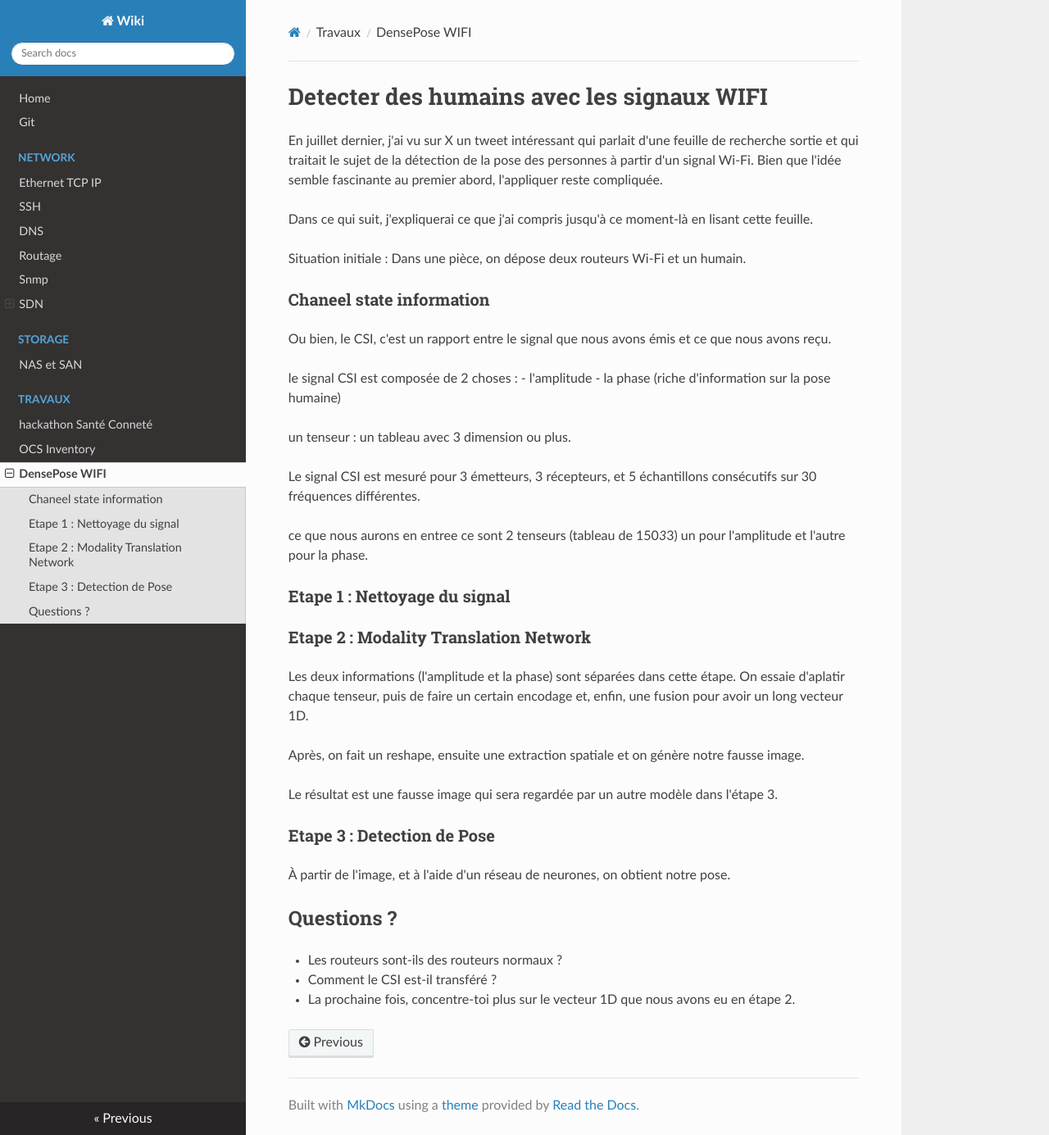
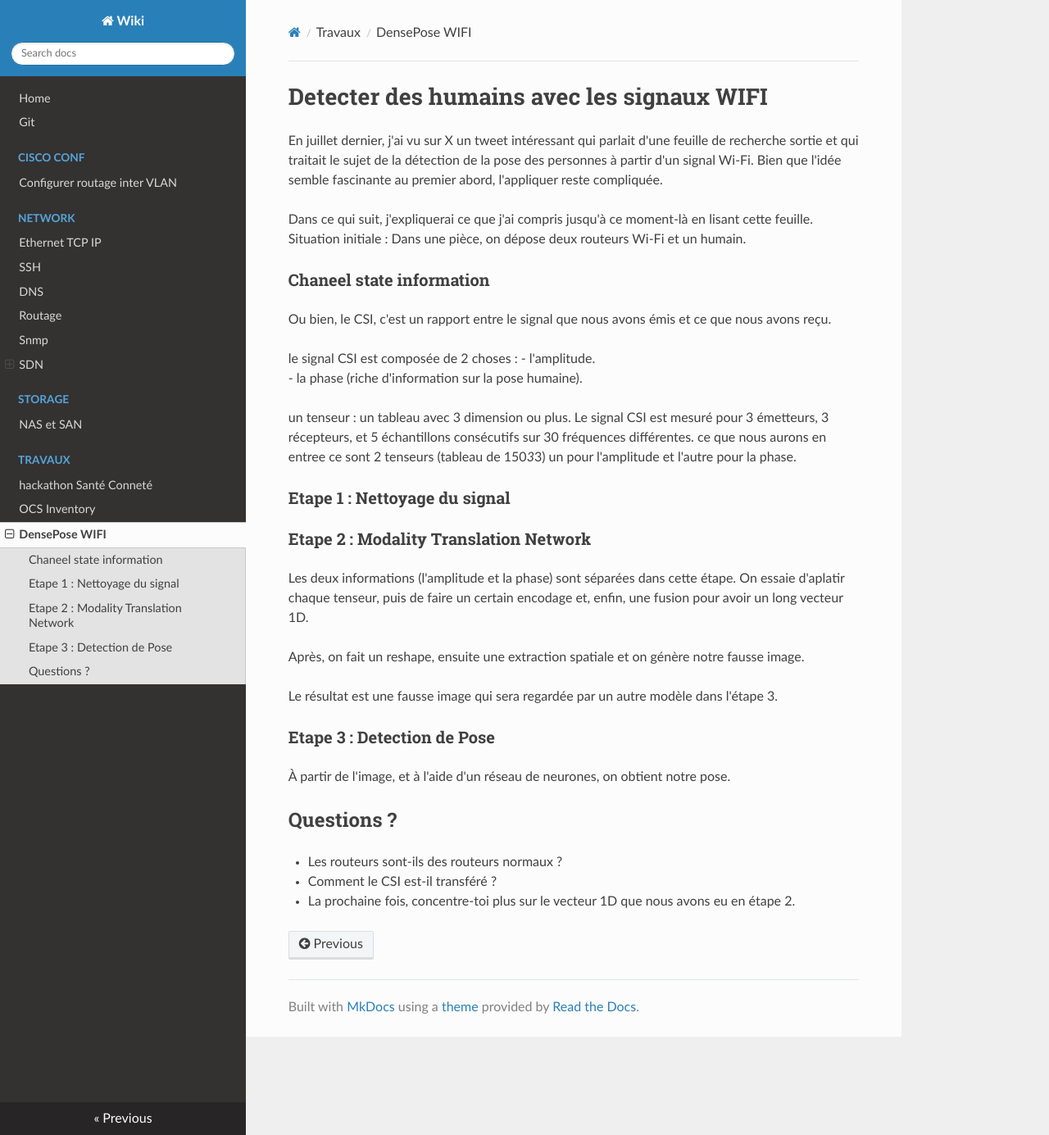
Before and after one commit to kiritogami/wiki, an MkDocs documentation site: the page built from docs/study/densePose.md, in a window 1280 px wide and 1385 px high. Shown: the whole window at 82% size. Built offline with MkDocs 1.6.1, drawn with Linux system fonts in a browser that asks for light colours; nearby versions of some CDN libraries.

Commit message:
add section ciso

```diff
--- a/docs/study/densePose.md
+++ b/docs/study/densePose.md
@@ -3,7 +3,6 @@
 En juillet dernier, j'ai vu sur X un tweet intéressant qui parlait d'une feuille de recherche sortie et qui traitait le sujet de la détection de la pose des personnes à partir d'un signal Wi-Fi. Bien que l'idée semble fascinante au premier abord, l'appliquer reste compliquée.
 
 Dans ce qui suit, j'expliquerai ce que j'ai compris jusqu'à ce moment-là en lisant cette feuille.
-
 Situation initiale : Dans une pièce, on dépose deux routeurs Wi-Fi et un humain.
 
 ### Chaneel state information
@@ -11,13 +10,11 @@ Situation initiale : Dans une pièce, on dépose deux routeurs Wi-Fi et un humai
 Ou bien, le CSI, c'est un rapport entre le signal que nous avons émis et ce que nous avons reçu.
 
 le signal CSI est composée de 2 choses :
-- l'amplitude
-- la phase (riche d'information sur la pose humaine)
+- l'amplitude.
+- la phase (riche d'information sur la pose humaine).
 
 un tenseur : un tableau avec 3 dimension ou plus.
-
 Le signal CSI est mesuré pour 3 émetteurs, 3 récepteurs, et 5 échantillons consécutifs sur 30 fréquences différentes.
-
 ce que nous aurons en entree ce sont 2 tenseurs (tableau de 150*3*3) un pour l'amplitude et l'autre pour la phase.
 
 ### Etape 1 : Nettoyage du signal
--- a/mkdocs.yml
+++ b/mkdocs.yml
@@ -2,6 +2,9 @@ site_name: Wiki
 nav:
   - Home: index.md
   - Git: git.md
+  - Cisco Conf:
+    - Configurer routage inter VLAN: cisco/interVlan.md
+
   - Network:
     - Ethernet TCP IP: network/ethernetTcpIp.md
     - SSH: network/ssh.md
```
Also changed, not shown: docs/cisco/interVlan.md (added).
